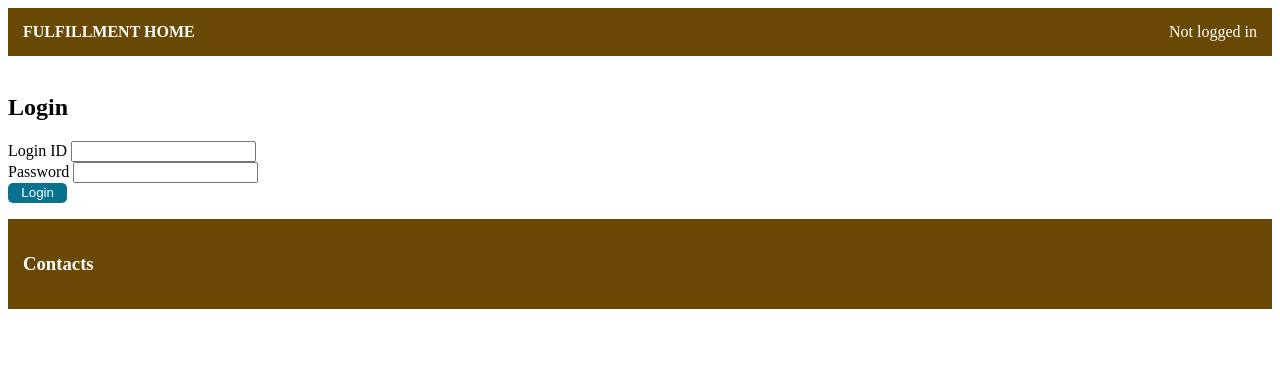
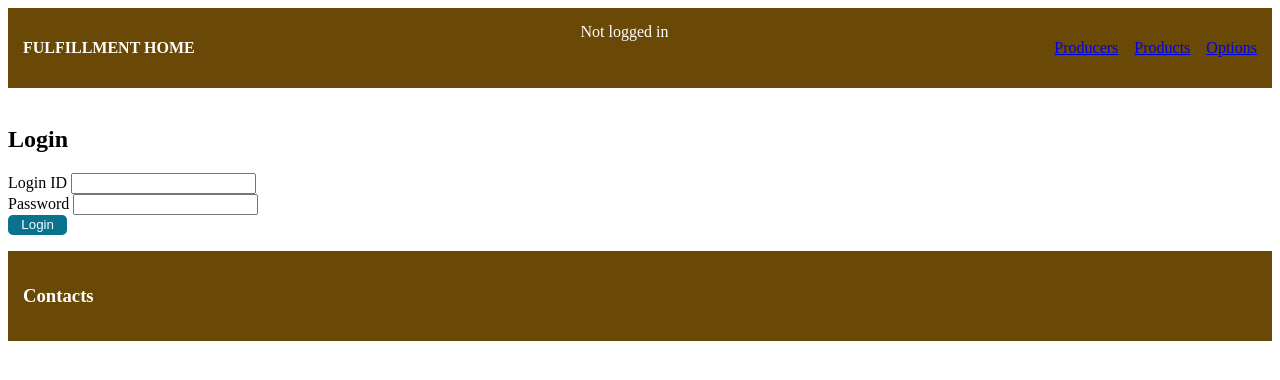
Before and after one commit to MikeiLL/fulfill2, a Flask app: page / in a window 1280 px wide. Shown: the top 380 px of the page. Run offline with Flask 3, Linux system fonts and the light colour scheme; parts of the project's set-up code (start-up, migrations or seed data) failed here and were passed over; some libraries are stand-ins or nearby versions.

Commit message:
Stub out navigation.

```diff
--- a/templates/main.html
+++ b/templates/main.html
@@ -33,8 +33,15 @@
       Not logged in
       {% endif %}
     </div>
+    <nav>
+      <ul>
+        <li><a href="/producers">Producers</a></li>
+        <li><a href="/products">Products</a></li>
+        <li><a href="/options">Options</a></li>
+      </ul>
+    </nav>
   </header>
-  <br style="clear:both" />
+  <br style="clear:both">
   {% block main %}
   <main>
     <section id="pattern" class="pattern">
```
